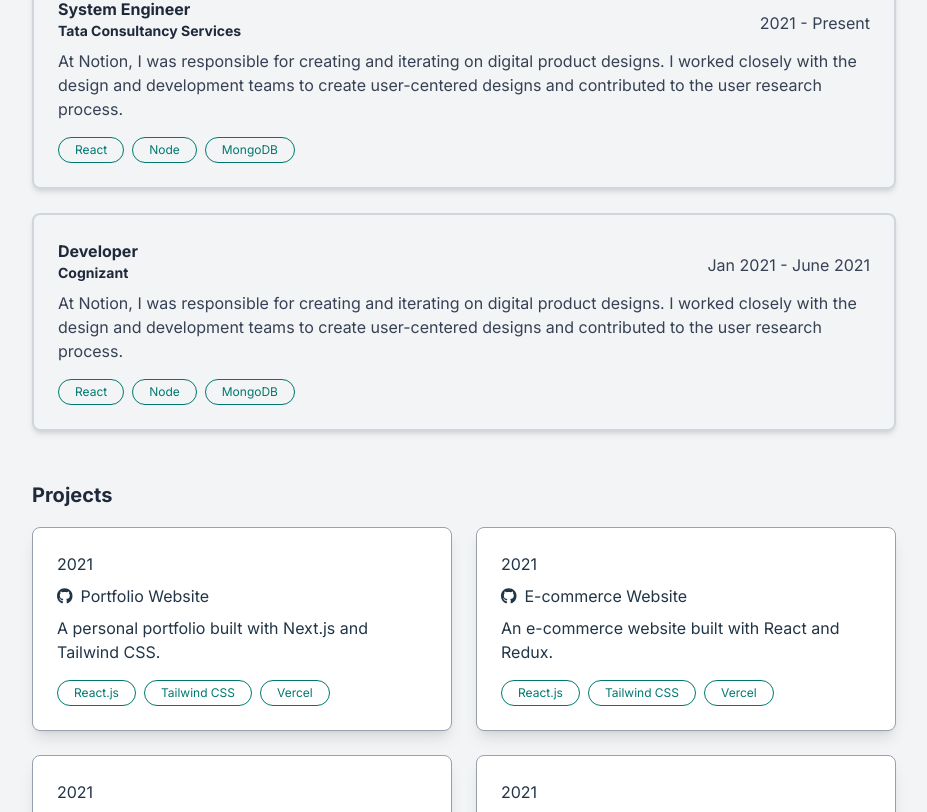
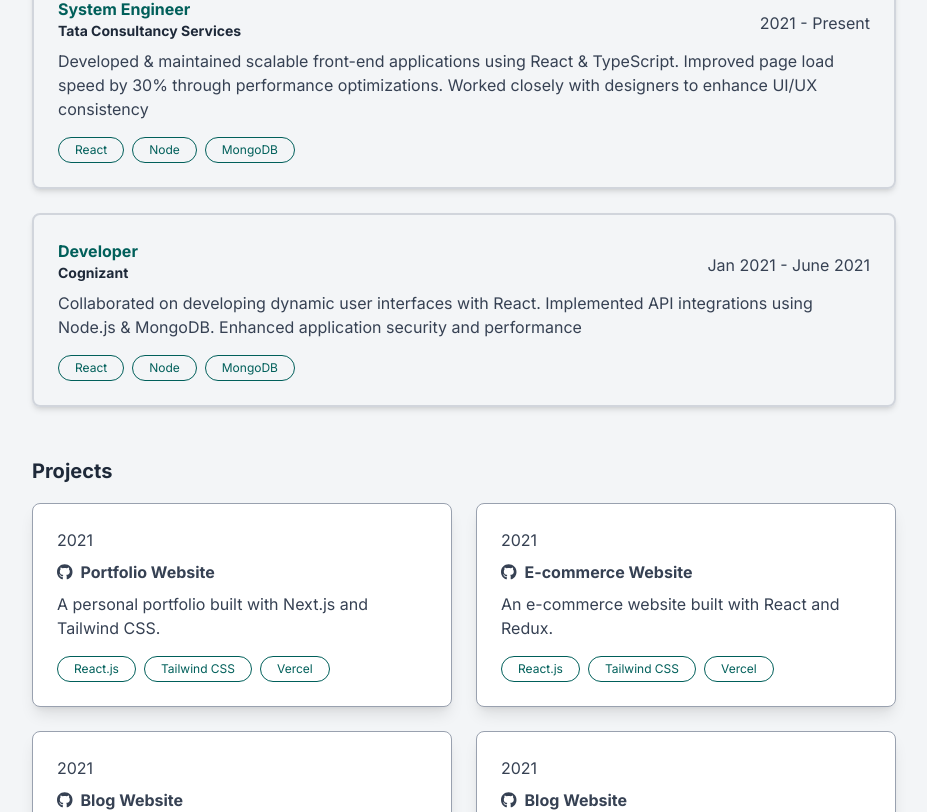
Before and after one commit to ManaliSBhavsar/Portfolio, a React (Vite) app: page / in a window 1280 px wide. Shown: the part 768-1580 px from the top of the page, without its empty margins (176-1103 px from the left). Built offline with nearby package versions, Linux system fonts and the light colour scheme.

Commit message:
BG color changed

```diff
--- a/src/components/Skills.tsx
+++ b/src/components/Skills.tsx
@@ -9,7 +9,7 @@
       <P>Here are the technologies and tools I specialize in and have been working with lately:</P>
       <div className="flex flex-wrap flex-row gap-4 mt-4">
         {techs.map((tech, index) => (
-          <p key={index} className="border-[1.5px] py-1 px-4 rounded-full text-sm text-teal-700">
+          <p key={index} className="border-[1.5px] py-1 px-4 rounded-full text-sm text-teal-800">
             {tech.name}
           </p>
         ))}
--- a/src/components/global/ExpCard.tsx
+++ b/src/components/global/ExpCard.tsx
@@ -7,10 +7,10 @@
 
 function ExpCard(props: ExpCardProps) {
   return (
-    <div className="p-4 md:p-6 border-2 border-gray-300 rounded-lg shadow-md">
+    <div className="p-4 md:p-6 border-2 border-gray-300 rounded-lg shadow-md transition-transform duration-300 hover:shadow-xl hover:-translate-y-1 focus:shadow-xl focus:-translate-y-1">
       <div className="flex justify-between items-center">
         <div className="mb-2">
-          <p className="font-bold text-base text-gray-800">{props.role}</p>
+          <p className="font-bold text-base text-teal-800">{props.role}</p>
           <a href={props.url} target="_blank" rel="noopener noreferrer"><p className="font-bold text-sm text-gray-800">{props.company}</p></a>
         </div>
         <P>{props.duration}</P>
--- a/src/components/global/ProjCard.tsx
+++ b/src/components/global/ProjCard.tsx
@@ -1,6 +1,7 @@
 import { faGithub } from "@fortawesome/free-brands-svg-icons";
 import { FontAwesomeIcon } from "@fortawesome/react-fontawesome";
 import Tech from "./Tech";
+import P from "./P";
 
 type ProjCardsProps = {
   year: number; title: string; description: string; url: string, tech: string[];
@@ -8,17 +9,17 @@
 
 function ProjCard(props: ProjCardsProps) {
   return (
-    <a href={props.url} target="_blank" rel="noopener noreferrer">
-      <div className="cursor-pointer bg-white p-6 shadow-lg rounded-lg border border-gray-400 transform transition-all duration-300 hover:scale-105 hover:shadow-2xl focus:scale-105 focus:shadow-2xl">
-        <p>{props.year}</p>
-        <div className="flex items-center space-x-2 py-2">
+      <div className="bg-white p-6 shadow-lg rounded-lg border border-gray-400 transform transition-all duration-300 hover:scale-105 hover:shadow-2xl focus:scale-105 focus:shadow-2xl">
+        <P>{props.year}</P>
+        <a href={props.url} target="_blank" rel="noopener noreferrer" className="block w-fit">
+        <div className="flex items-center space-x-2 py-2 text-gray-700 font-bold">
           <FontAwesomeIcon icon={faGithub} />
-          <p>{props.title}</p>
+          <P>{props.title}</P>
         </div>
-        <p>{props.description}</p>
+        </a>
+        <P>{props.description}</P>
         <Tech techs={props.tech} />
       </div>
-    </a>
   );
 }
 
--- a/src/components/global/Tech.tsx
+++ b/src/components/global/Tech.tsx
@@ -6,7 +6,7 @@
   return (
     <div className="flex flex-wrap gap-2 mt-4">
       {props.techs.map((t,i) => (
-        <p key={i} className="border py-1 px-4 rounded-full text-xs text-teal-700">
+        <p key={i} className="border py-1 px-4 rounded-full text-xs text-teal-800">
           {t}
         </p>
       ))}
--- a/src/data/experience.json
+++ b/src/data/experience.json
@@ -4,7 +4,7 @@
         "duration": "2021 - Present",
         "role": "System Engineer",
         "company": "Tata Consultancy Services",
-        "description": "At Notion, I was responsible for creating and iterating on digital product designs. I worked closely with the design and development teams to create user-centered designs and contributed to the user research process.",
+        "description": "Developed & maintained scalable front-end applications using React & TypeScript. Improved page load speed by 30% through performance optimizations. Worked closely with designers to enhance UI/UX consistency",
         "url": "https://www.tcs.com/",
         "tech": [
             "React",
@@ -17,7 +17,7 @@
         "duration": "Jan 2021 - June 2021",
         "role": "Developer",
         "company": "Cognizant",
-        "description": "At Notion, I was responsible for creating and iterating on digital product designs. I worked closely with the design and development teams to create user-centered designs and contributed to the user research process.",
+        "description": "Collaborated on developing dynamic user interfaces with React. Implemented API integrations using Node.js & MongoDB. Enhanced application security and performance",
         "url": "https://www.cognizant.com/",
         "tech": [
             "React",
--- a/src/index.css
+++ b/src/index.css
@@ -50,12 +50,24 @@
   scrollbar-color: var(--scrollbar-color) var(--light-gray);
 }
 
-@media (prefers-color-scheme: light) {
-  :root {
-    color: #213547;
-    background-color: #ffffff;
-  }
-  button {
-    background-color: #f9f9f9;
+@keyframes flicker-light {
+  0% { background-color: #f9fafb; }
+  50% { background-color: #e5e7eb; }
+  100% { background-color: #f9fafb; }
+}
+
+@keyframes flicker-dark {
+  0% { background-color: #1f2937; }
+  50% { background-color: #374151; }
+  100% { background-color: #1f2937; }
+}
+
+body {
+  animation: flicker-light 7s infinite alternate ease-in-out;
+}
+
+@media (prefers-color-scheme: dark) {
+  body {
+    animation: flicker-dark 7s infinite alternate ease-in-out;
   }
 }
--- a/src/pages/ErrorPage.tsx
+++ b/src/pages/ErrorPage.tsx
@@ -1,3 +1,4 @@
+import P from "../components/global/P";
 import MetaTags from "../hooks/hooks";
 
 function ErrorPage() {
@@ -7,9 +8,9 @@
           title="404 | Page Not Found"
           description="The page you are looking for does not exist." />
       <main className="h-screen w-full flex flex-col items-center justify-center text-center overflow-hidden">
-        <h1 className="text-xl font-bold mb-4">404 - Page Not Found</h1>
-        <p className="text-base mb-6">The page you're looking for doesn't exist.</p>
-        <a href="/" className="bg-gray-800 py-2 px-4 text-white rounded-lg">Home</a>
+        <h1 className="text-xl font-bold mb-4 text-gray-700">404 - Page Not Found</h1>
+        <P>The page you're looking for doesn't exist.</P>
+        <a href="/" className="bg-gray-800 py-2 px-4 text-white rounded-lg mt-4">Home</a>
       </main>
     </>
   );
```
